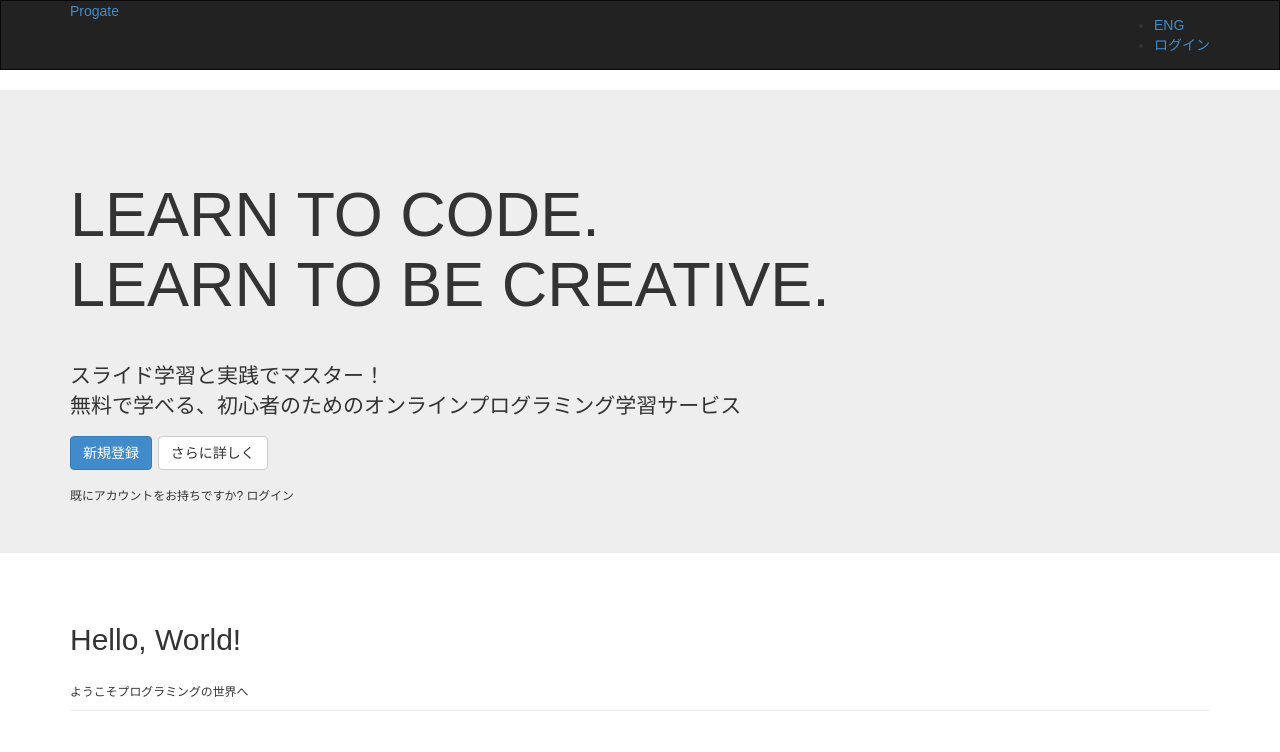
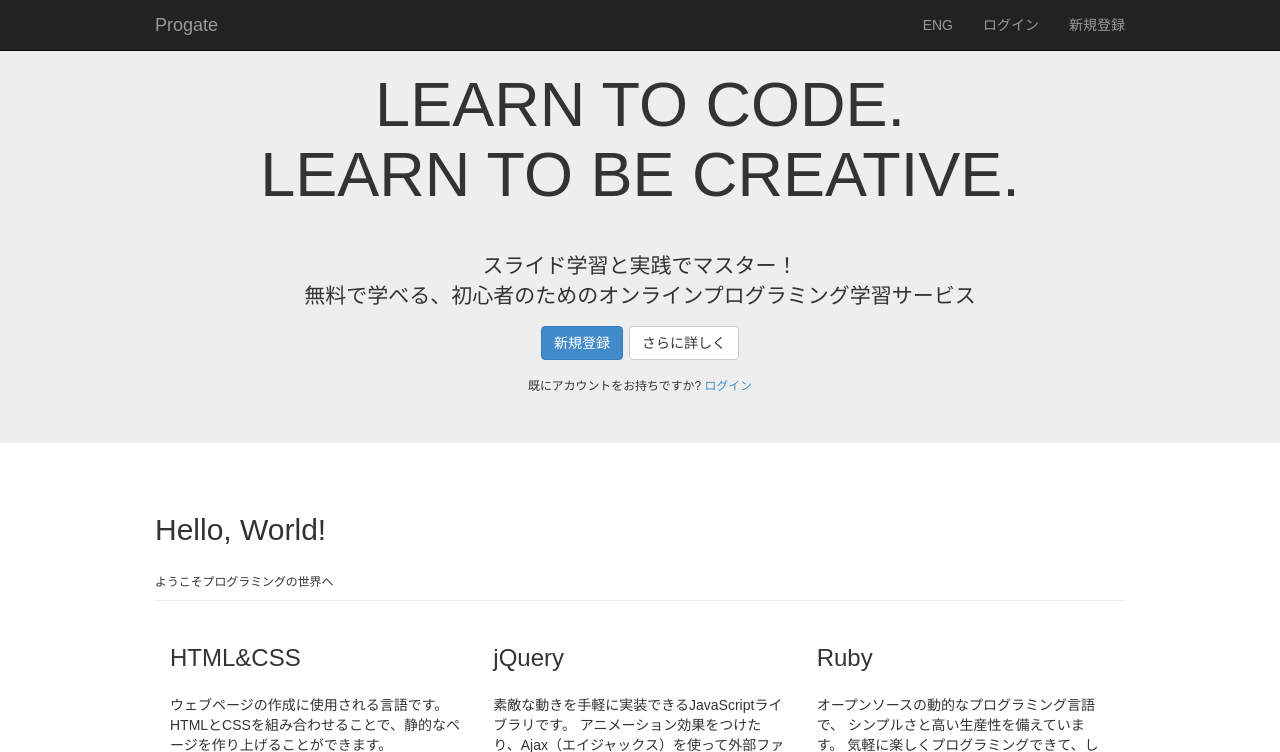
Before and after one commit to michiminstar/design_lesson, a Rails app: page /landing/index in a window 1280 px wide. Shown: the top 752 px of the page. Run offline with Rails 7, Linux system fonts and the light colour scheme; style sheets or scripts are compiled from the project's sources; some libraries are stand-ins or nearby versions.

Commit message:
Add link to login

```diff
--- a/lesson01/app/views/landing/index.html.erb
+++ b/lesson01/app/views/landing/index.html.erb
@@ -16,7 +16,7 @@
     <a href="#">新規登録</a>
     <a href="#">さらに詳しく</a>
   </p>
-  <small>既にアカウントをお持ちですか? ログイン</small>
+  <small>既にアカウントをお持ちですか?  <a href="#">ログイン</a></small>
 </div><!-- End Jumbotron -->
 
 <!-- Main Content -->
--- a/lesson01_after/app/assets/stylesheets/application.css.scss
+++ b/lesson01_after/app/assets/stylesheets/application.css.scss
@@ -1,5 +1,5 @@
 @charset "UTF-8";
 
 @import "normalize.css";
-// @import "landing.css";
+@import "landing.css";
 @import "bootstrap";
--- a/lesson01_after/app/assets/stylesheets/landing.css.scss
+++ b/lesson01_after/app/assets/stylesheets/landing.css.scss
@@ -2,9 +2,9 @@
 ================================ */
 
 body {
-	ul {
-		list-style-type: none;
-	}
+	// ul {
+	// 	list-style-type: none;
+	// }
 	.navbar {
 		border-radius: 0;
 	}
--- a/lesson01_after/app/views/landing/index.html.erb
+++ b/lesson01_after/app/views/landing/index.html.erb
@@ -1,11 +1,14 @@
 <!--Navbar -->
-<nav class="navbar navbar-inverse" role="navigation">
+<nav class="navbar navbar-inverse navbar-fixed-top" role="navigation">
   <div class="container">
-    <a class="main-logo pull-left" href="#">Progate</a>
-    <ul class="pull-right">
-      <li><a href="#">ENG</a></li>
-      <li><a href="#">ログイン</a></li>
-    </ul>
+    <div class="collapse navbar-collapse">
+      <a class="navbar-brand" href="#">Progate</a>
+      <ul class="nav navbar-nav navbar-right">
+        <li><a href="#">ENG</a></li>
+        <li><a href="#">ログイン</a></li>
+        <li><a href="#">新規登録</a></li>
+      </ul>
+    </div>
   </div>
 </nav><!-- End navbar -->
 
@@ -18,7 +21,7 @@
     <a class="btn btn-primary" href="#">新規登録</a>
     <a class="btn btn-default" href="#">さらに詳しく</a>
   </p>
-  <small>既にアカウントをお持ちですか? ログイン</small>
+  <small>既にアカウントをお持ちですか? <a href="#">ログイン</a></small>
   </div>
 </div><!-- End Jumbotron -->
 
```
